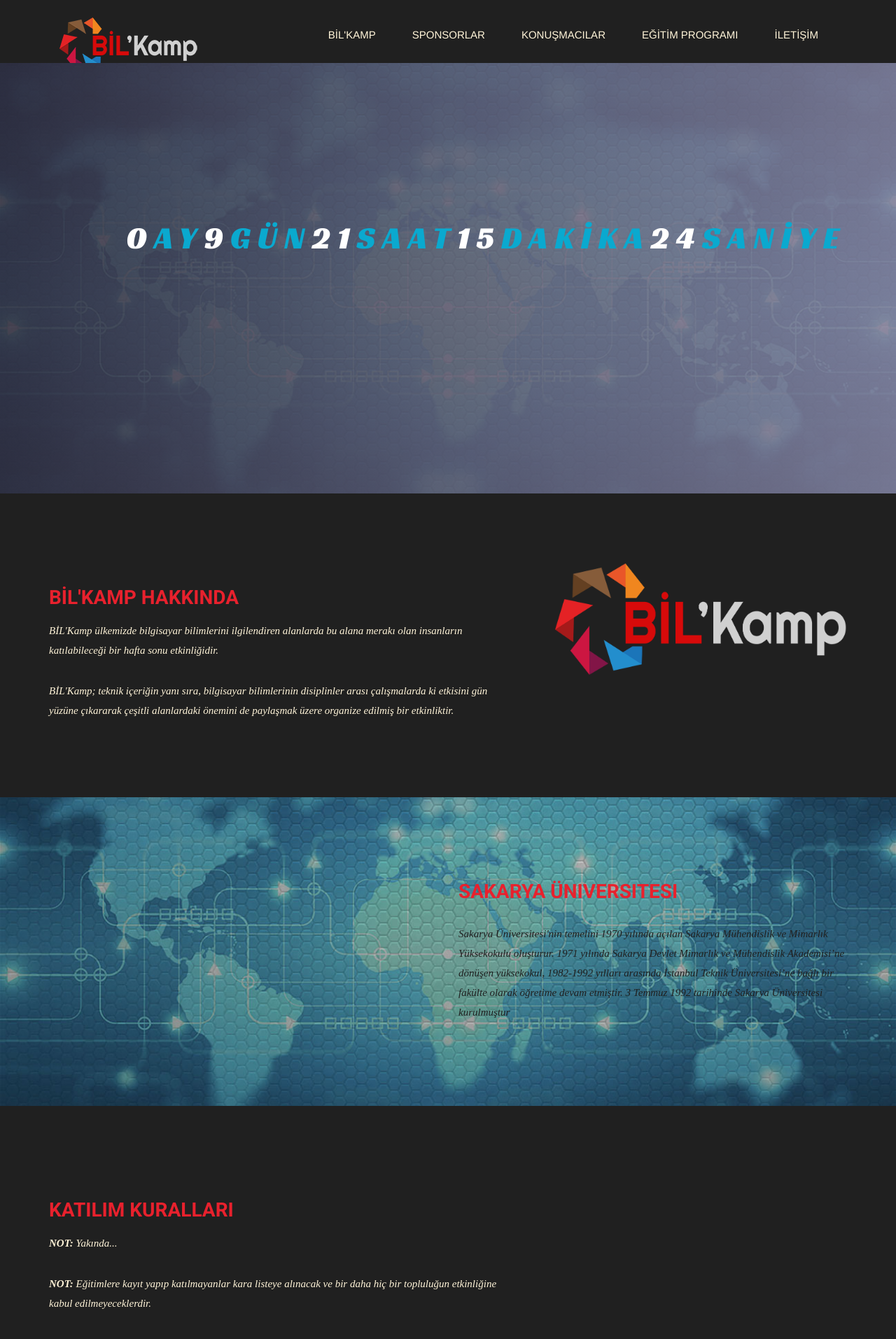
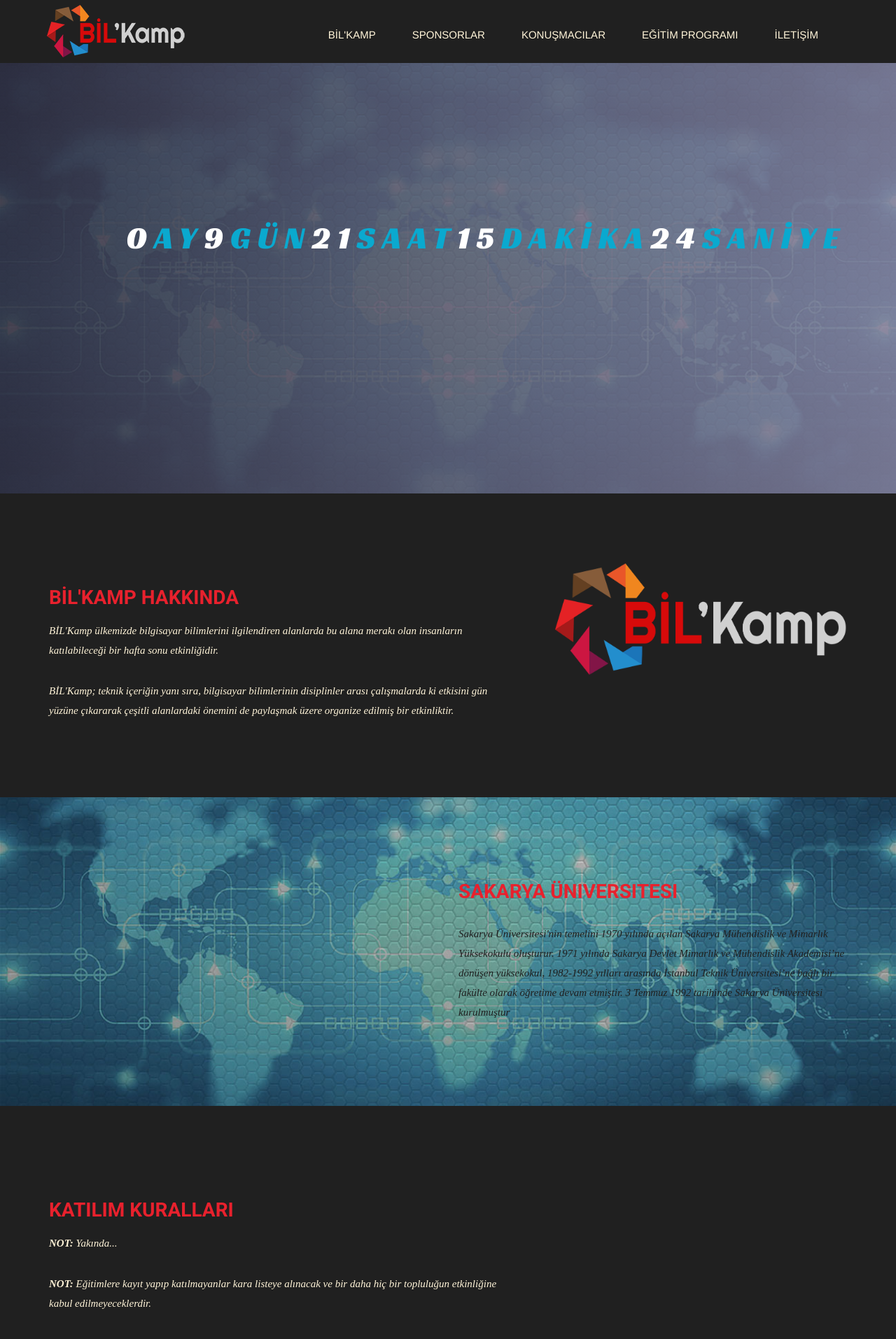
Before and after one commit to bilkamp/bilkamp19.github.io, a Jekyll site: the page built from index.html, in a window 1280 px wide. Shown: the top 1913 px of the page at 70% size. Built offline with Jekyll 4.4.1, drawn with Linux system fonts in a browser that asks for light colours; nearby versions of some CDN libraries; some web fonts are replaced; comment, search, counter and statistics services are not loaded.

Commit message:
Update header.html

```diff
--- a/_includes/header.html
+++ b/_includes/header.html
@@ -9,7 +9,7 @@
           <!-- Brand and toggle get grouped for better mobile display -->
           <div class="navbar-header">
             <a class="navbar-brand" href="http://bilkamp19.com/">
-              <img src="{{ site.baseurl }}/img/logo.png" alt="Logo" style="margin:0px" >
+              <img src="{{ site.baseurl }}/img/logo.png" alt="Logo" style="margin:-18px" >
             </a>
             <button type="button" class="navbar-toggle collapsed" data-toggle="collapse" data-target="#bs-example-navbar-collapse-1">
             <span class="sr-only">Toggle navigation</span>
```
